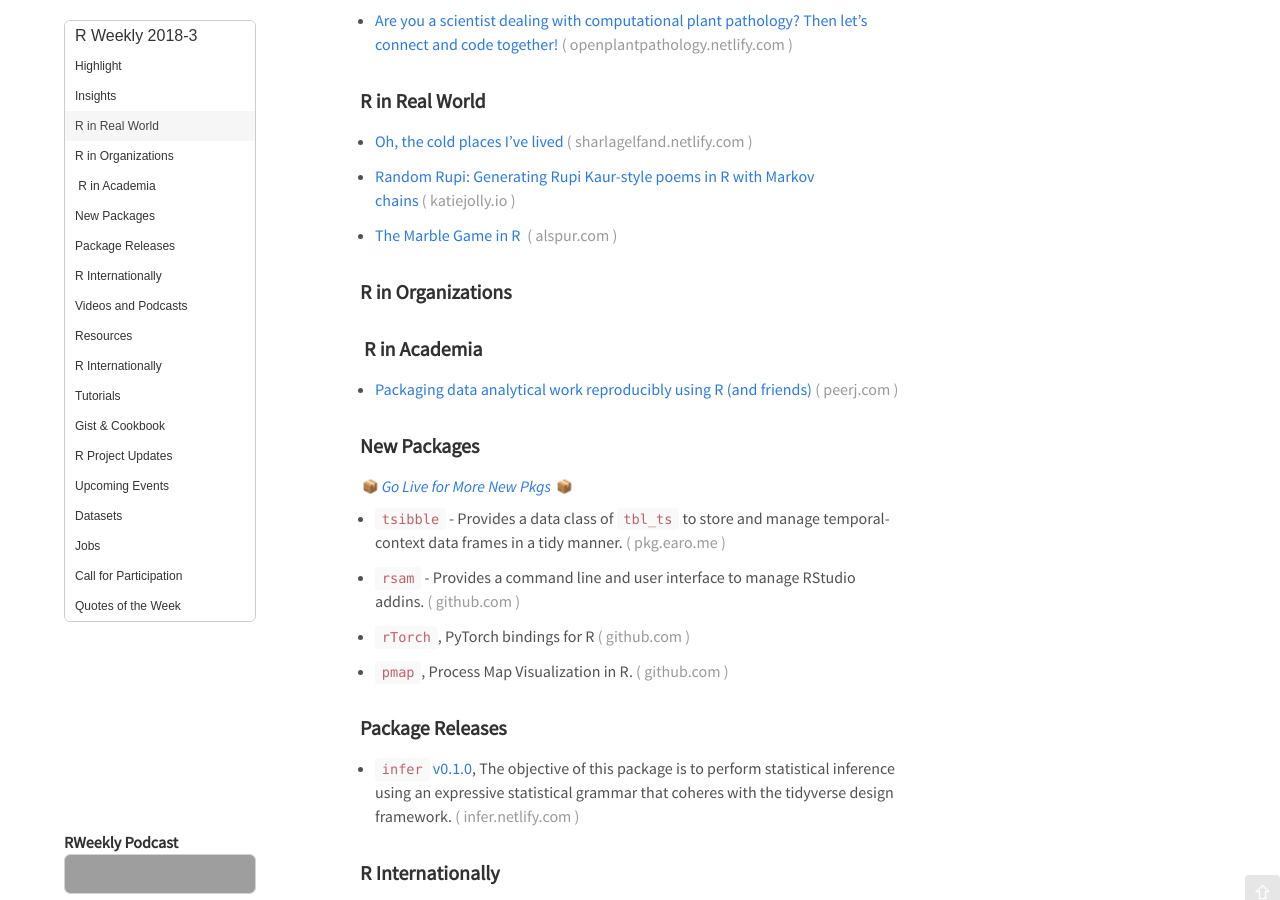
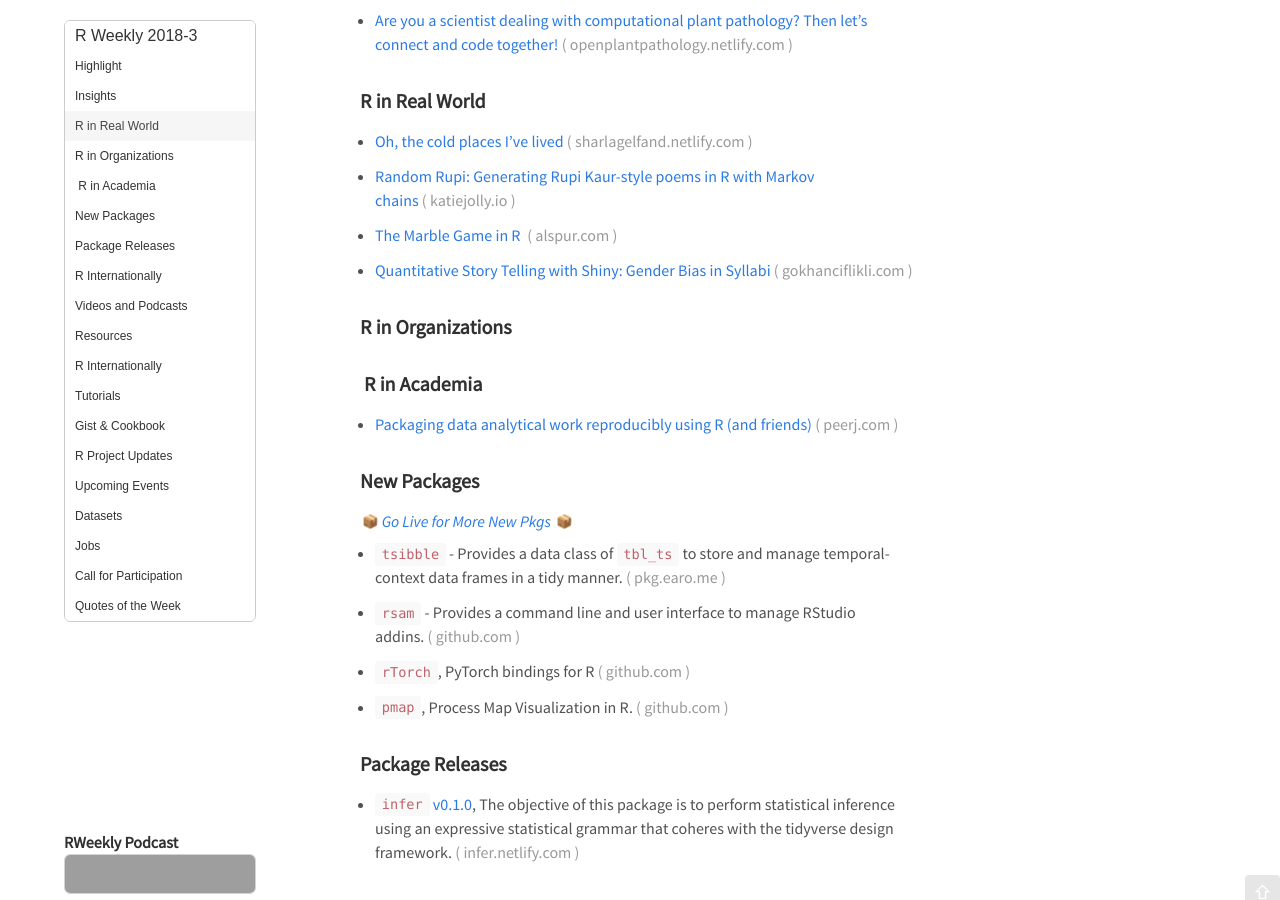
Before and after one commit to rweekly/rweekly.org, a Jekyll site: the page built from draft.md, in a window 1280 px wide and 900 px high, scrolled down 392 px. Built offline with Jekyll 4.4.1, drawn with Linux system fonts in a browser that asks for light colours; emoji names are drawn with the system emoji font; comment, search, counter and statistics services are not loaded; grey boxes are pictures that could not be loaded.

Commit message:
Update draft.md

```diff
--- a/draft.md
+++ b/draft.md
@@ -29,6 +29,8 @@ Release Date: 2018-1-15
 + [Random Rupi: Generating Rupi Kaur-style poems in R with Markov chains](http://katiejolly.io/blog/2018-01-05/random-rupi-markov-chain-poems)
 
 + [The Marble Game in R ](https://www.alspur.com/marble-game-in-r/)
+
++ [Quantitative Story Telling with Shiny: Gender Bias in Syllabi](https://www.gokhanciflikli.com/post/lse-gender/)
 
 
 ###  R in Organizations
```
